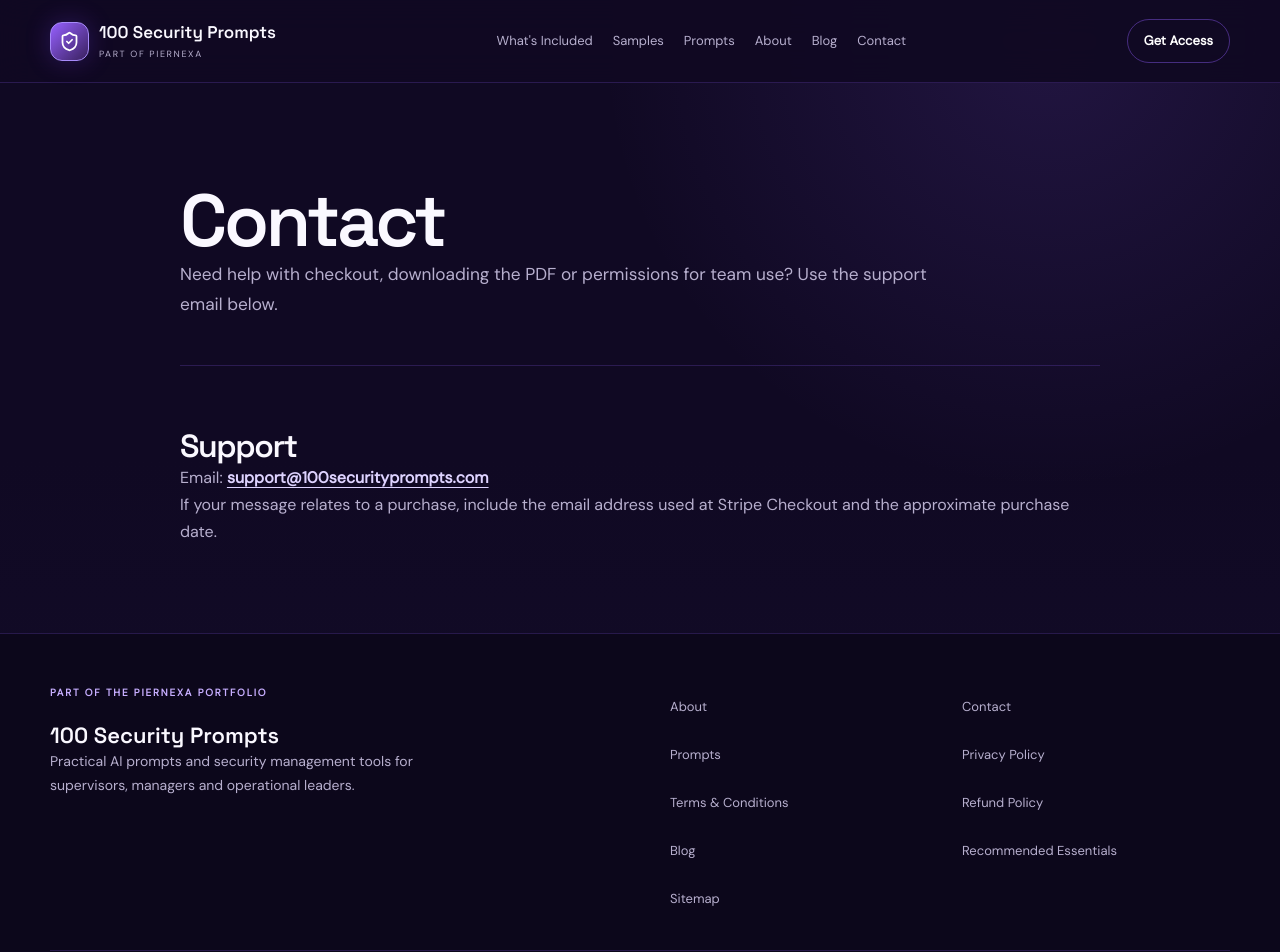
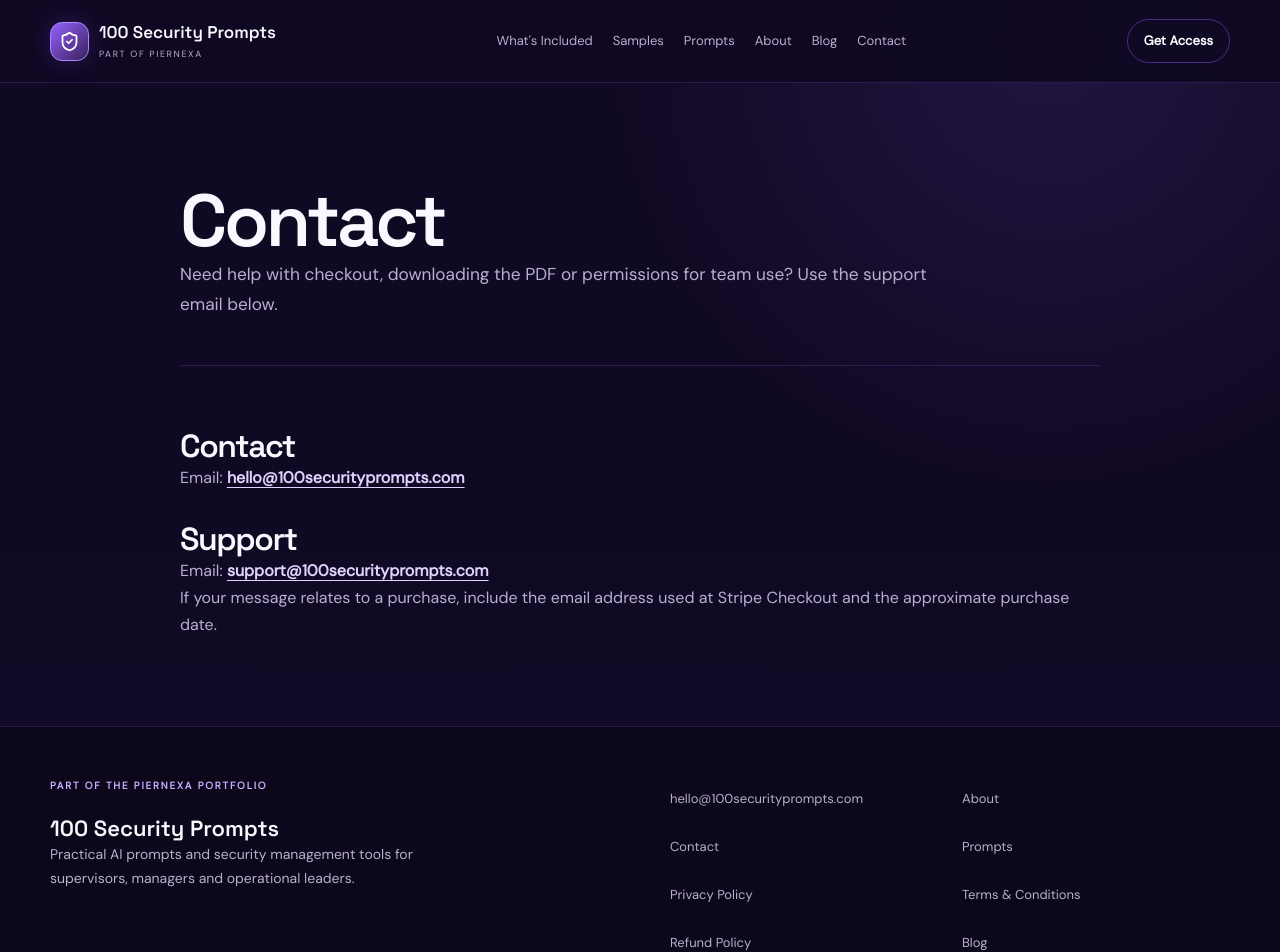
Before and after one commit to nads1983-coder/100securityprompts, a Next.js app: page /contact in a window 1280 px wide. Shown: the top 952 px of the page. Built offline with nearby package versions, Linux system fonts and the light colour scheme; no server answers.

Commit message:
Display verified hello email in footer and contact page

```diff
--- a/app/contact/page.tsx
+++ b/app/contact/page.tsx
@@ -32,6 +32,8 @@
           </p>
         </section>
         <section className="legal-content">
+          <h2>Contact</h2>
+          <p>Email: <a href="mailto:hello@100securityprompts.com">hello@100securityprompts.com</a></p>
           <h2>Support</h2>
           <p>
             Email:{" "}
--- a/components/site/footer.tsx
+++ b/components/site/footer.tsx
@@ -25,6 +25,7 @@
         </p>
       </div>
       <div className="footer-links">
+        <a href="mailto:hello@100securityprompts.com">hello@100securityprompts.com</a>
         {footerLinks.map(([label, href]) => (
           <Link key={href} href={href}>
             {label}
```
